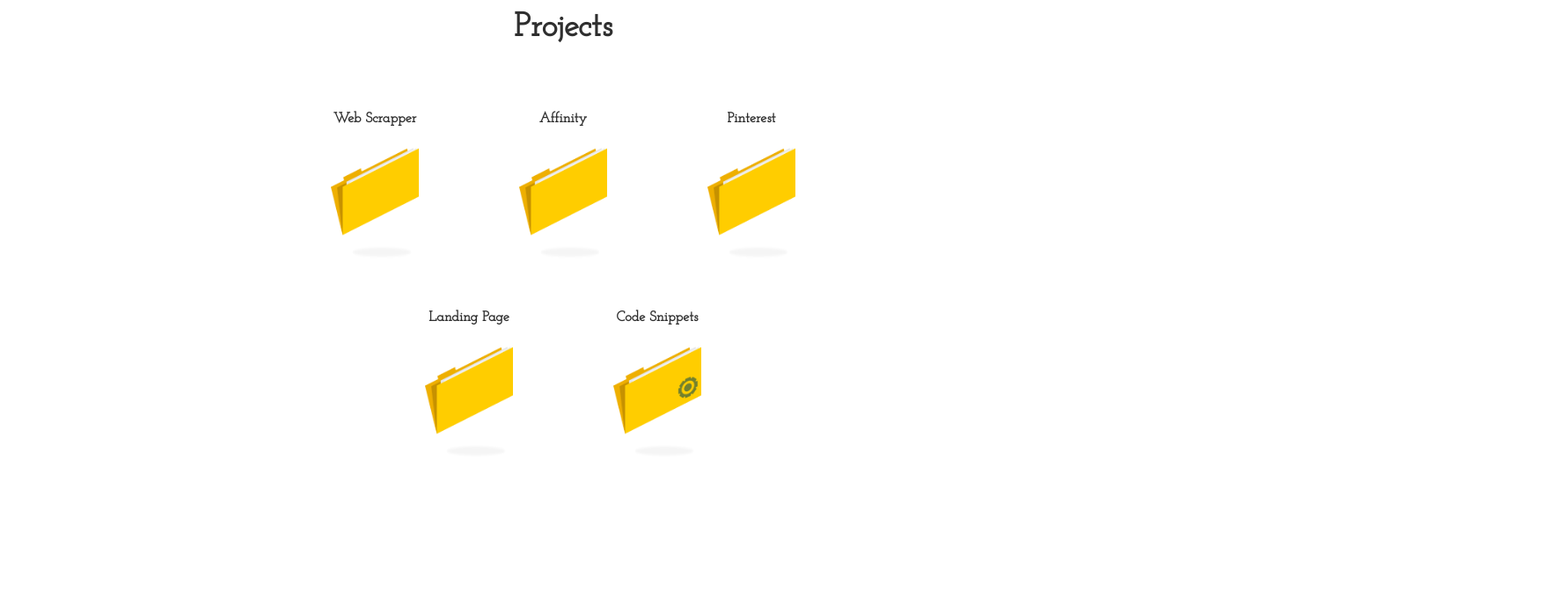
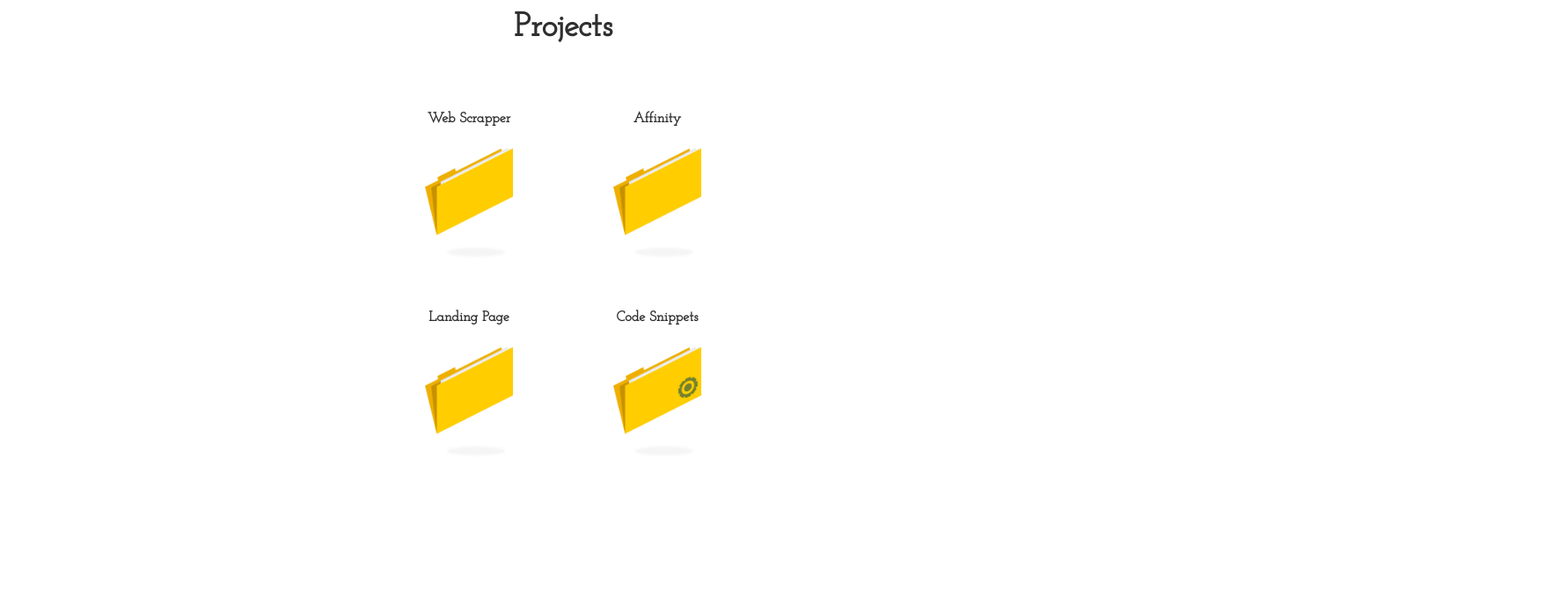
Before and after one commit to EntropyDev/entropydev.github.io, a plain HTML site: page index.html in a window 1280 px wide. Shown: the part 1100-1772 px from the top of the page at 88% size, 1773 px wide, since content can reach past the window. Drawn offline with nearby package versions, Linux system fonts and the light colour scheme; a web font is replaced by a local one.

Commit message:
Update index.html

```diff
--- a/index.html
+++ b/index.html
@@ -61,9 +61,7 @@
 			<div class="col md" id="crawler"><span class="front">Web Scrapper</span></span><div class="side back">A basic webscrapper built using python and beautifulsoup<p><a href="https://github.com/EntropyDev/crawler" class="button" target="_blank">view</a></p></div>
 			</div>
 			<div class="col md" id="affinity"><span class="front">Affinity</span><div class="side back">An editorial style website with user auth<p><a class="button" target="_blank">view</a></p></div></div>
-
-			<div class="col md" id="pinterest"><span class="front">Pinterest</span><div class="side back">A basic clone of pinterest built with ruby on rails<p><a class="button" href="https://github.com/EntropyDev/PinterestClone" target="_blank">view</a></p></div></div>
-		</div>
+			</div>
 		<div class="row inner">
 
 
```
